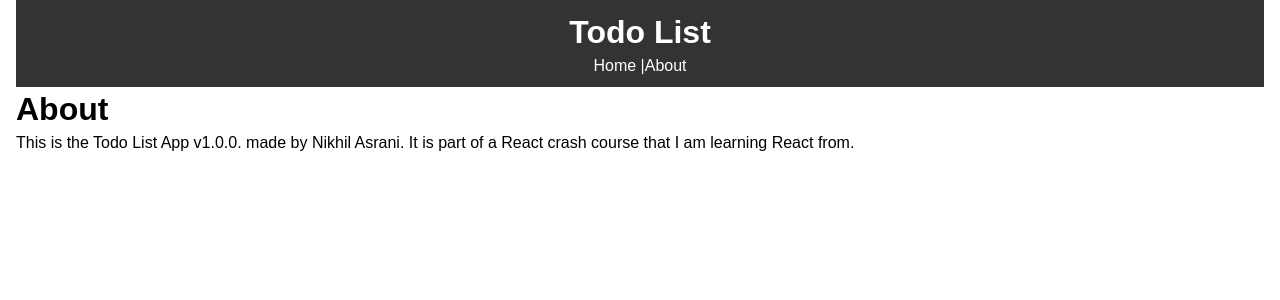
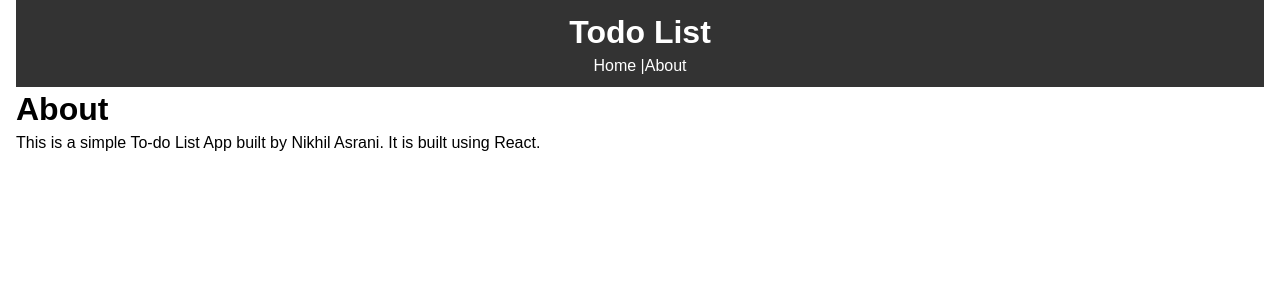
Before and after one commit to nikhilasrani/todo-react, a React (Create React App) app: page /about in a window 1280 px wide. Shown: the top 300 px of the page. Built offline with nearby package versions, Linux system fonts and the light colour scheme; no server answers.

Commit message:
added github pages support

```diff
--- a/package.json
+++ b/package.json
@@ -4,6 +4,7 @@
   "private": true,
   "dependencies": {
     "axios": "^0.18.0",
+    "gh-pages": "^2.0.1",
     "react": "^16.8.2",
     "react-dom": "^16.8.2",
     "react-router-dom": "^4.3.1",
@@ -12,6 +13,8 @@
   },
   "scripts": {
     "start": "react-scripts start",
+    "predeploy": "npm run build",
+    "deploy": "gh-pages -d build",
     "build": "react-scripts build",
     "test": "react-scripts test",
     "eject": "react-scripts eject"
@@ -19,6 +22,7 @@
   "eslintConfig": {
     "extends": "react-app"
   },
+  "homepage": "https://nikhilasrani.github.io/react-todo",
   "browserslist": [
     ">0.2%",
     "not dead",
--- a/src/components/pages/About.js
+++ b/src/components/pages/About.js
@@ -5,8 +5,8 @@ function About() {
     <React.Fragment>
       <h1>About</h1>
       <p>
-        This is the Todo List App v1.0.0. made by Nikhil Asrani. It is part of a
-        React crash course that I am learning React from.
+        This is a simple To-do List App built by Nikhil Asrani. It is built
+        using React.
       </p>
     </React.Fragment>
   );
```
Also changed, not shown: 1 other file (tests, documents, lock files or other folders).
